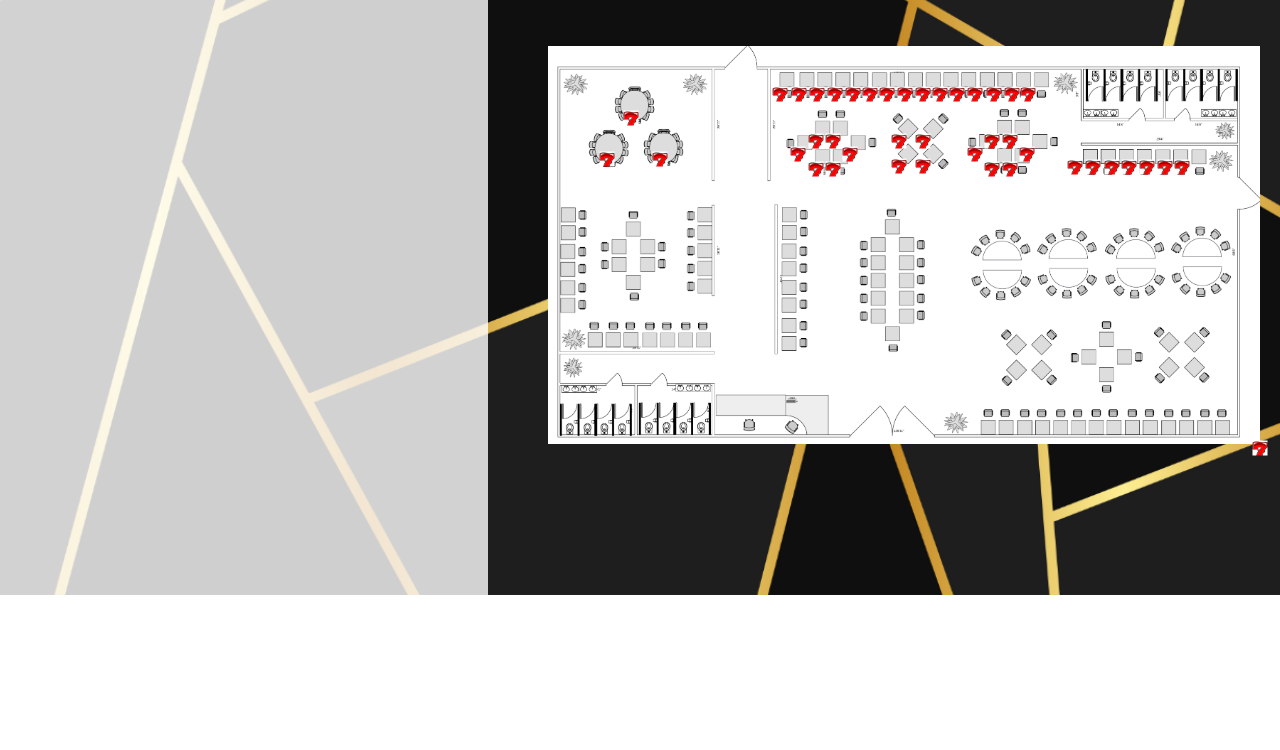
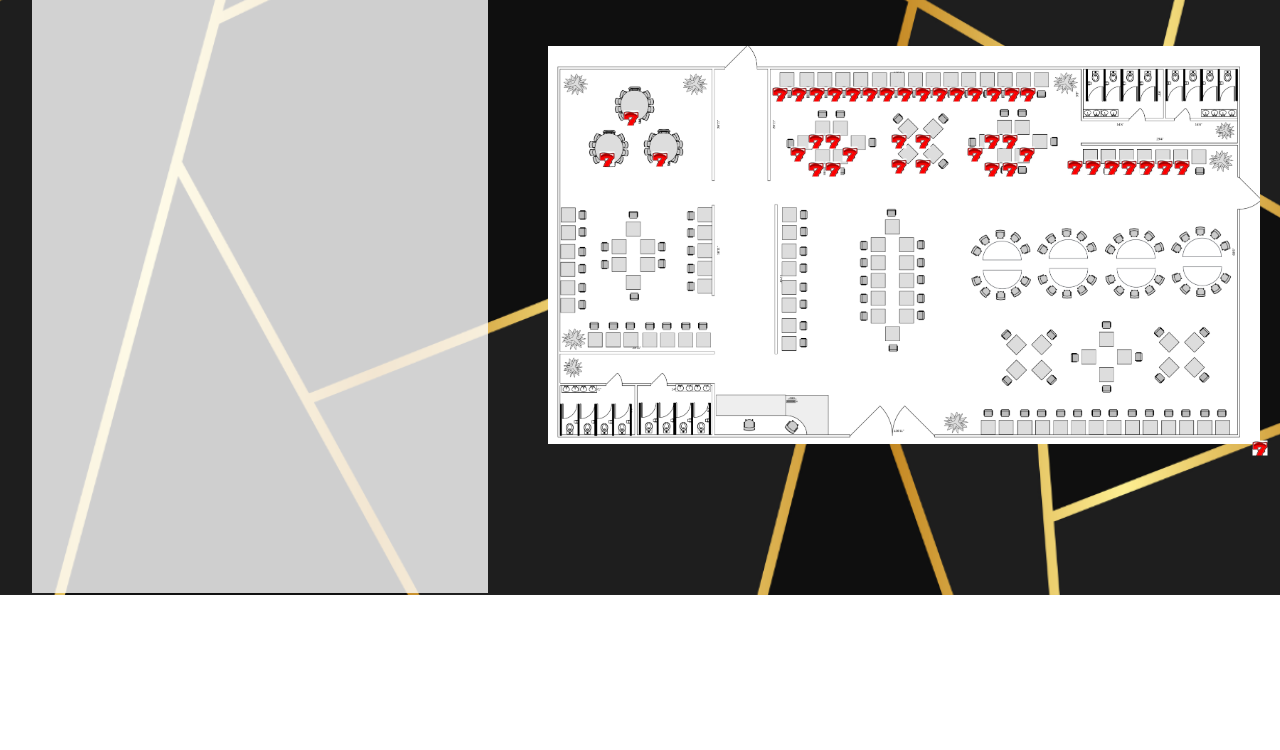
Before and after one commit to KathyNNguyen/Quantum-Garnet-Project, a plain HTML site: page UIX/casinoFloorplan.html in a window 1280 px wide. Shown: the part 205-955 px from the top of the page. Drawn offline with Linux system fonts and the light colour scheme.

Commit message:
Fixed left-side background to better match Homepage

```diff
--- a/UIX/styles.css
+++ b/UIX/styles.css
@@ -72,6 +72,8 @@ body {
 
         background-color: rgba(255, 255, 255, 0.8);
         padding: 20px;
+        margin-left: 2rem;
+        height: 94%;
      }
 
     .searchbar {
@@ -169,4 +171,3 @@ body {
         margin: auto;
         box-shadow: 0 4px 8px rgba(0, 0, 0, 0.2);
     }
-}
```
